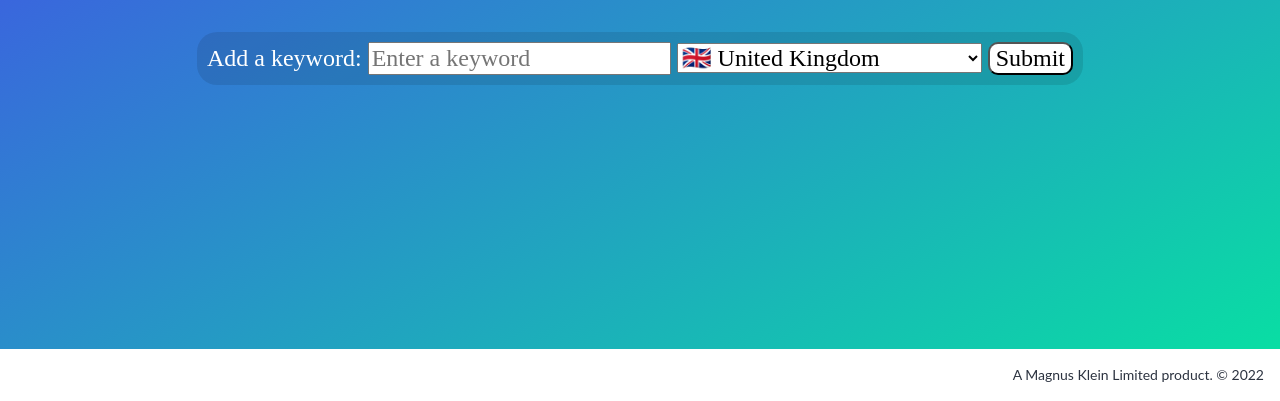
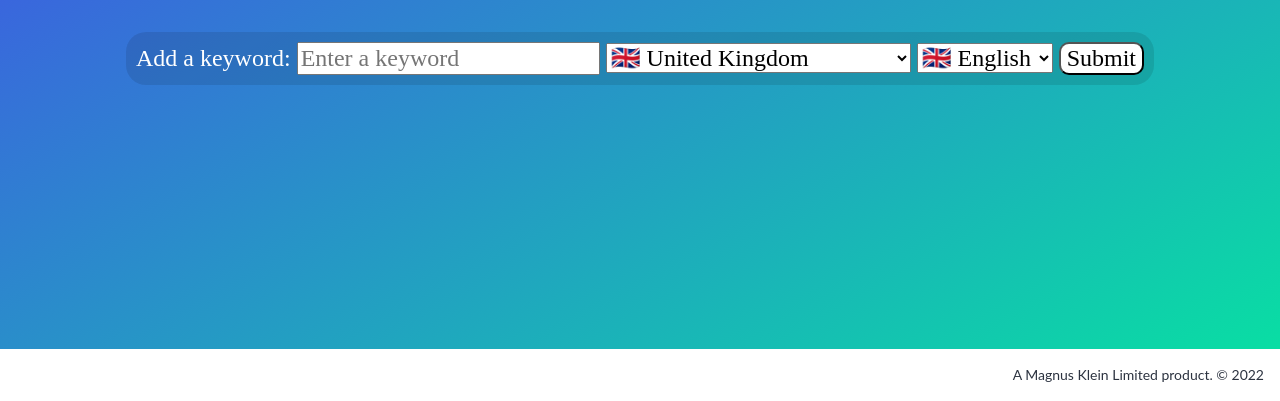
Before and after one commit to jaymagrob/KeywordTool, a website: page static/index.html in a window 1280 px wide. Shown: the part 403-804 px from the top of the page. Drawn offline with Linux system fonts and the light colour scheme.

Commit message:
DEV-36, static: add language

```diff
--- a/static/index.html
+++ b/static/index.html
@@ -234,6 +234,12 @@
             <option value="zm">🇿🇲 Zambia</option>
             <option value="zw">🇿🇼 Zimbabwe</option></select>
           </select>
+          <select id="language" name="language"><option selected="selected" value="en">🇬🇧 English</option>
+            <option value="fr">🇫🇷 French</option>
+            <option value="de">🇩🇪 German</option>
+            <option value="es">🇪🇸 Spain</option>
+            <option value="it">🇮🇹 Italy</option>
+          </select>
           <input type="submit">
         </form>
       </div>
@@ -300,8 +306,9 @@
     loading.classList.remove('hide')
     const value = document.querySelector('input').value;
     const country = document.getElementById('country').value
+    const language = document.getElementById('language').value
 
-    fetch('/api/search/' + value + '/' + country + '/', {
+    fetch('/api/search/' + value + '/' + country + '/' + language + "/", {
       headers: [
     ["Content-Type", "application/json"],
     ["Content-Type", "text/plain"]
```
